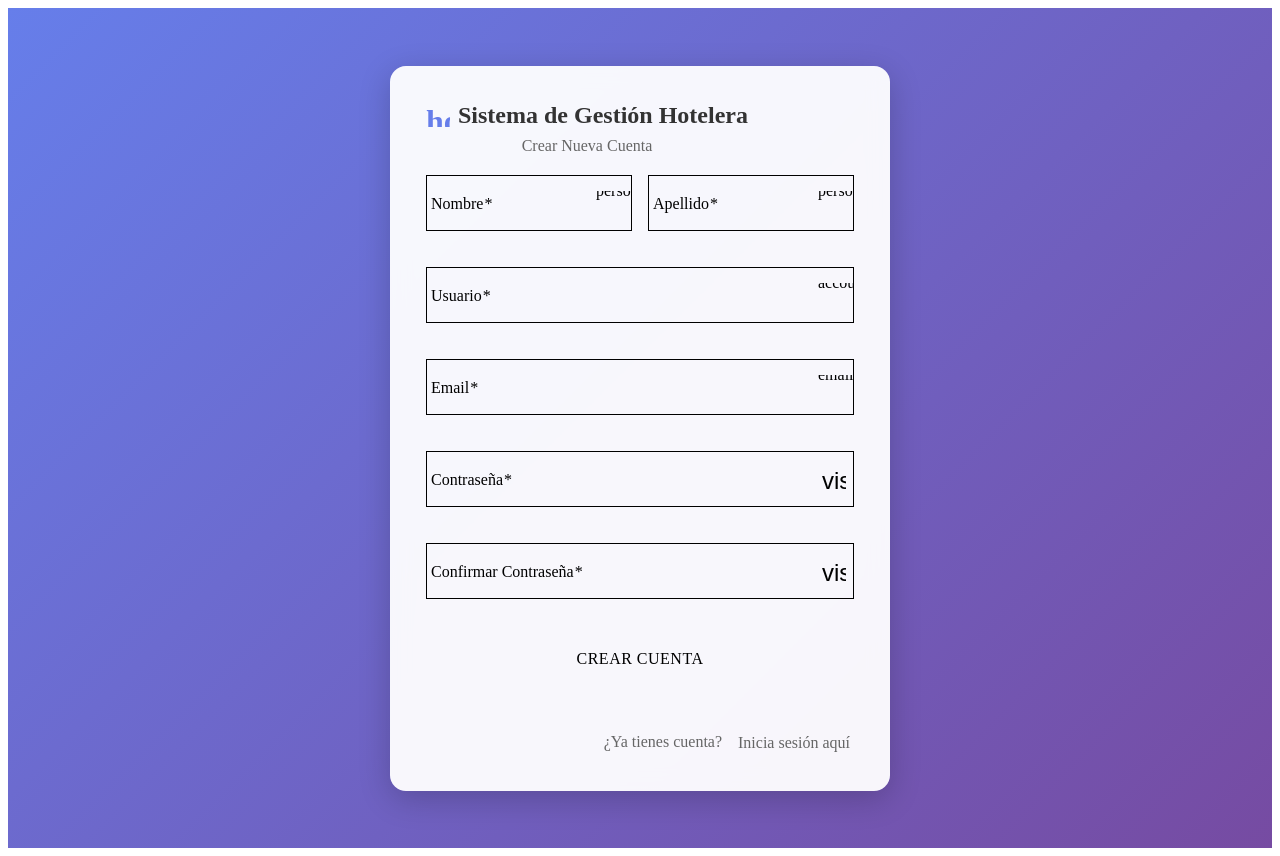
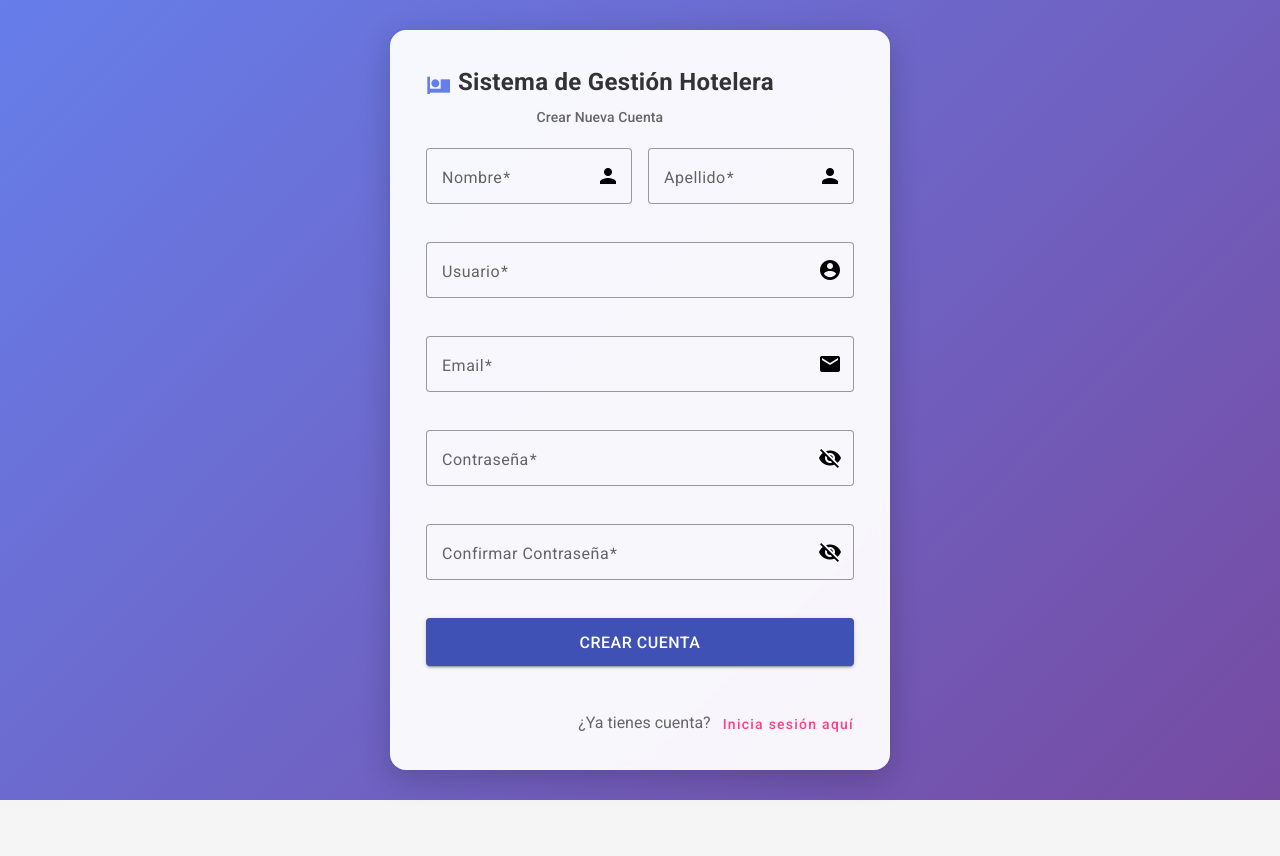
Before and after one commit to SuperiomEx/Reserva-Hoteles, an Angular app in the folder frontend/: page /register in a window 1280 px wide. After the commit the page ends 800 px from the top, so only its background shows below. Built offline with nearby package versions, Linux system fonts and the light colour scheme.

Commit message:
refactor: optimizada la app y mejoras visuales en index styles y login

```diff
--- a/frontend/src/app/app.config.ts
+++ b/frontend/src/app/app.config.ts
@@ -1,7 +1,7 @@
 import { ApplicationConfig, importProvidersFrom } from '@angular/core';
 import { provideRouter } from '@angular/router';
-import { provideHttpClient, withInterceptors, withFetch } from '@angular/common/http';
-import { BrowserAnimationsModule } from '@angular/platform-browser/animations';
+import { provideHttpClient, withInterceptors } from '@angular/common/http';
+import { provideAnimations } from '@angular/platform-browser/animations';
 import { MatSnackBarModule } from '@angular/material/snack-bar';
 
 import { routes } from './app.routes';
@@ -12,11 +12,10 @@ export const appConfig: ApplicationConfig = {
   providers: [
     provideRouter(routes),
     provideHttpClient(
-      withInterceptors([authInterceptor, errorInterceptor]),
-      withFetch()
+      withInterceptors([authInterceptor, errorInterceptor])
     ),
+    provideAnimations(),
     importProvidersFrom(
-      BrowserAnimationsModule,
       MatSnackBarModule
     )
   ]
--- a/frontend/src/app/components/auth/login/login.component.css
+++ b/frontend/src/app/components/auth/login/login.component.css
@@ -14,6 +14,7 @@
   box-shadow: 0 8px 32px rgba(0, 0, 0, 0.2);
   border-radius: 16px;
   background: rgba(255, 255, 255, 0.95);
+  -webkit-backdrop-filter: blur(10px);
   backdrop-filter: blur(10px);
 }
 
--- a/frontend/src/app/components/auth/login/login.component.ts
+++ b/frontend/src/app/components/auth/login/login.component.ts
@@ -54,21 +54,30 @@ export class LoginComponent implements OnInit {
       username: ['', [Validators.required]],
       password: ['', [Validators.required, Validators.minLength(6)]]
     });
-  }
-
-  onSubmit(): void {
+  }  onSubmit(): void {
     if (this.loginForm.valid) {
       this.loading = true;
-      const loginData: LoginRequest = this.loginForm.value;
-
-      this.authService.login(loginData).subscribe({
+      const loginData: LoginRequest = this.loginForm.value;      this.authService.login(loginData).subscribe({
         next: (response: any) => {
           this.loading = false;
+          console.log('✅ Login exitoso, navegando al dashboard...');
+
           this.snackBar.open('Inicio de sesión exitoso', 'Cerrar', {
-            duration: 3000,
+            duration: 2000,
             panelClass: ['success-snackbar']
           });
-          this.router.navigate(['/dashboard']);
+
+          // Esperar un tick para que localStorage se actualice
+          setTimeout(() => {
+            console.log('🔑 Token guardado:', !!this.authService.getToken());
+            this.router.navigate(['/dashboard']).then(success => {
+              console.log('✅ Navegación completada:', success);
+              if (!success) {
+                console.error('❌ Navegación falló - forzando recarga');
+                window.location.href = '/dashboard';
+              }
+            });
+          }, 100);
         },
         error: (error: any) => {
           this.loading = false;
--- a/frontend/src/index.html
+++ b/frontend/src/index.html
@@ -1,13 +1,19 @@
 <!doctype html>
-<html lang="en">
+<html lang="es">
+
 <head>
   <meta charset="utf-8">
-  <title>HotelFrontend</title>
+  <title>Sistema de Gestión Hotelera</title>
   <base href="/">
   <meta name="viewport" content="width=device-width, initial-scale=1">
   <link rel="icon" type="image/x-icon" href="favicon.ico">
+  <link rel="preconnect" href="https://fonts.gstatic.com">
+  <link href="https://fonts.googleapis.com/css2?family=Roboto:wght@300;400;500;700&display=swap" rel="stylesheet">
+  <link href="https://fonts.googleapis.com/icon?family=Material+Icons" rel="stylesheet">
 </head>
+
 <body>
   <app-root></app-root>
 </body>
+
 </html>
--- a/frontend/src/styles.css
+++ b/frontend/src/styles.css
@@ -1 +1,33 @@
-/* You can add global styles to this file, and also import other style files */
+@import '@angular/material/prebuilt-themes/indigo-pink.css';
+
+* {
+  margin: 0;
+  padding: 0;
+  box-sizing: border-box;
+}
+
+html, body {
+  height: 100%;
+  font-family: Roboto, "Helvetica Neue", sans-serif;
+}
+
+body {
+  margin: 0;
+  background-color: #f5f5f5;
+}
+
+/* Estilos para los snackbars */
+.success-snackbar {
+  background-color: #4caf50 !important;
+  color: white !important;
+}
+
+.error-snackbar {
+  background-color: #f44336 !important;
+  color: white !important;
+}
+
+.info-snackbar {
+  background-color: #2196f3 !important;
+  color: white !important;
+}
```
